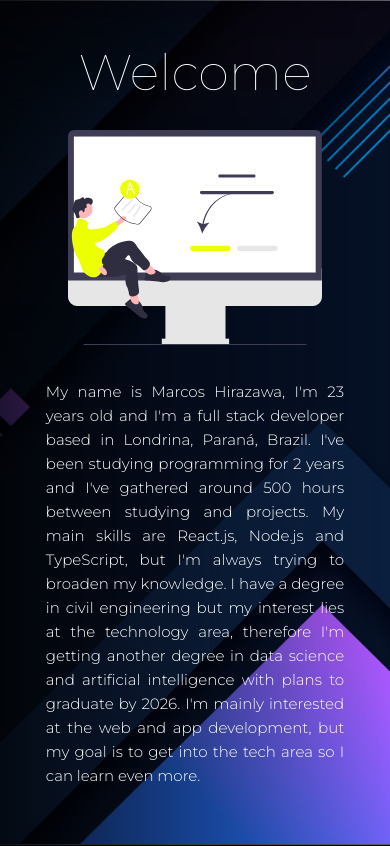
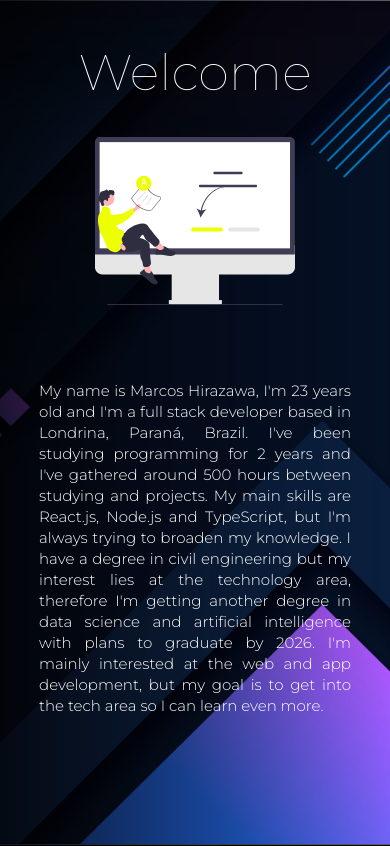
Before and after one commit to marcoshira/portfolio, a Next.js app: page / in a window 390 px wide. Shown: the top 846 px of the page. Built offline with nearby package versions, Linux system fonts and the light colour scheme.

Commit message:
mobile commit 2

```diff
--- a/src/components/ProjectCard/styles.ts
+++ b/src/components/ProjectCard/styles.ts
@@ -39,7 +39,7 @@ export const CardContainer = styled.div`
     @media ${theme.media.mobile} {
       height: 170px;
       width: 90%;
-      margin: 0 5% 30px;
+      margin: 0 5% 10px;
 
       a {
       }
--- a/src/templates/About/styles.ts
+++ b/src/templates/About/styles.ts
@@ -42,7 +42,7 @@ export const AboutText = styled.div`
       font-weight: 300;
     }
     @media ${theme.media.mobile} {
-      height: 95vh;
+      height: 97vh;
       justify-content: space-between;
       padding-top: 0px;
       width: 85%;
@@ -50,13 +50,23 @@ export const AboutText = styled.div`
       margin-bottom: 3vh;
 
       p {
-        line-height: 1.6;
+        line-height: 1.4;
         text-align: justify;
-        font-size: 15px;
+        font-size: 1.5rem;
         font-weight: 300;
+        position: absolute;
+        top: 41vh;
+        left: 0;
+        transform: translate(-50%)
+        width: 70vw;
+        padding: 0 10vw;
       }
 
       h1 {
+        position: absolute;
+        top: 0;
+        text-align: center;
+        left: 0;
         font-size: 50px;
       }
     }
@@ -68,9 +78,10 @@ export const AboutImg = styled.img`
     width: 32%;
 
     @media ${theme.media.mobile} {
-      width: 65%;
+      width: auto;
+      height: 20vh;
       position: absolute;
-      top: 120px;
+      top: 15vh;
     }
   `}
 `;
--- a/src/templates/Projects/styles.ts
+++ b/src/templates/Projects/styles.ts
@@ -24,6 +24,7 @@ export const ProjectsWrapper = styled.div`
       flex-direction: column;
       justify-content: top;
       padding: 0;
+      margin-bottom: 60px;
 
       > h1 {
         display: inline;
```
